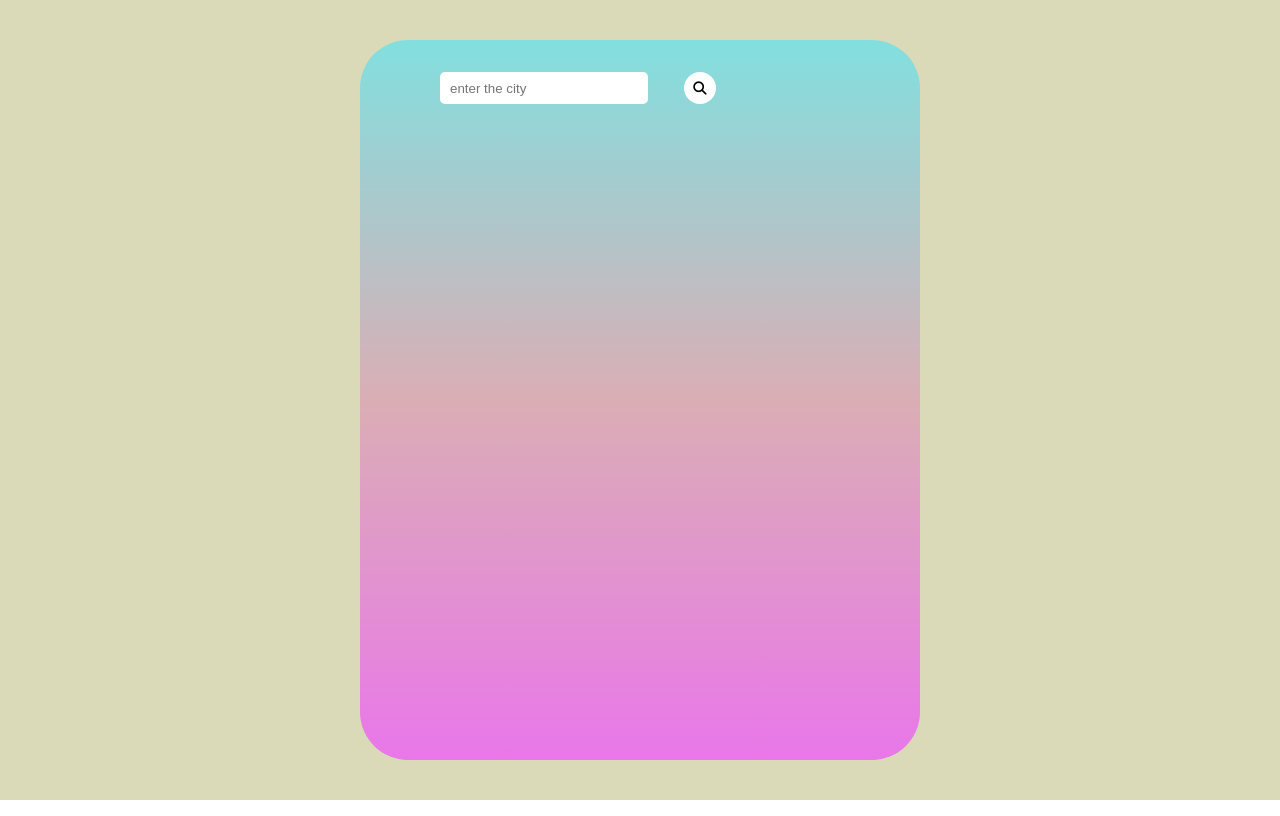
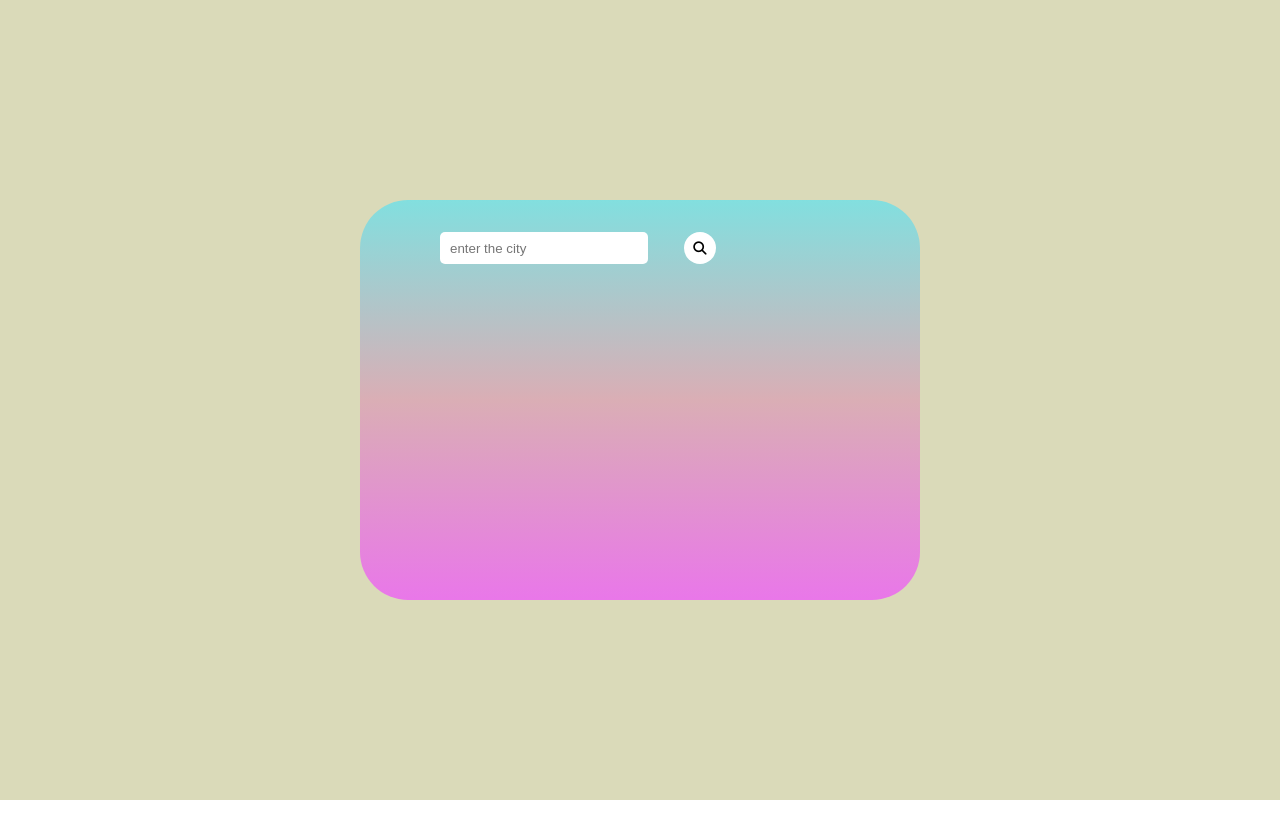
Before and after one commit to hymnofgod/weatherapp, a plain HTML site: page index.html in a window 1280 px wide. Drawn offline with Linux system fonts and the light colour scheme.

Commit message:
some changes to the style

```diff
--- a/style.css
+++ b/style.css
@@ -16,7 +16,7 @@
 
 .box{
     background-image:linear-gradient( 180deg, rgb(130, 223, 223),rgb(218, 174, 181),rgb(233, 119, 233));
-    height: 45rem;
+    height: 25rem;
     width: 35rem;
     border-radius: 3rem;
 }
```
